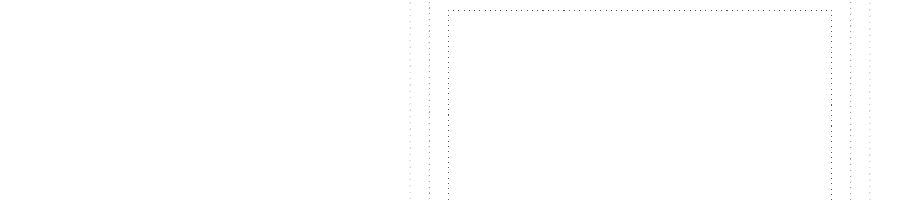
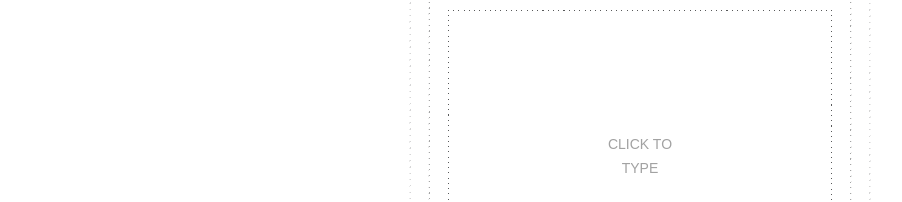
Before and after one commit to victor-alvescv/test-skinstric, a Next.js app: page /introduction in a window 1280 px wide. Shown: the part 198-400 px from the top of the page, without its empty margins (0-902 px from the left). Built offline with nearby package versions, Linux system fonts and the light colour scheme.

Commit message:
input label

```diff
--- a/app/(pages)/introduction/page.js
+++ b/app/(pages)/introduction/page.js
@@ -7,7 +7,11 @@ function Introduction() {
       <div className="flex flex-col flex-auto">
         <nav className="items-center flex h-16 justify-between left-0 fixed top-0 w-full z-30 mx-auto max-w-[2560px] px-8">
           <div className="flex items-center relative z-30 ">
-            <Link href="/" className="font-bold text-[10px]" style={{ fontSize: "clamp(10px,-2px + .9375vw,16px)" }}>
+            <Link
+              href="/"
+              className="font-bold text-[10px]"
+              style={{ fontSize: "clamp(10px,-2px + .9375vw,16px)" }}
+            >
               SKINSTRIC
             </Link>
           </div>
@@ -25,17 +29,23 @@ function Introduction() {
             <div class="introduction-square js-introduction-square">
               <span class="dotted-square is-expanded is-animated"></span>
             </div>
-
-            <div className="flex items-center h-screen flex-col  justify-center absolute left-1/2 transform -translate-x-1/2 text-center top-1/2 -translate-y-1/2">
-              <div className="font-normal tracking-normal absolute bottom-full mb-2px opacity-40 leading-[1.71] text-[clamp(10px, -6px + 1.5625vw, 14px)]">
-                CLICK TO TYPE
+            <div className="items-center flex flex-col justify-center left-1/2 absolute text-center top-1/2 translate-x-[-50%] translate-y-[-50%]">
+              <div
+                style={{ fontSize: "clamp(10px,-6px + 1.5625vw,14px)" }}
+                className="bottom-[100%] mb-1 opacity-40 absolute uppercase font-normal tracking-[0] leading-[1.71]"
+              >
+                Click to type
               </div>
               <form style={{ clippath: "inset(0%)," }}>
-                    <div className="py-[5px] relative">
-                        <input className="border-b border-solid border-black leading-none text-center text-[#1a1b1c]" style={{ width: "calc((var(--introduction-form-label-symbols, 15) - 5.5)* 1ch)" }}/>
-                    </div>
-
-
+                <div className="py-[5px] relative">
+                  <input
+                    className="border-b border-solid border-black leading-none text-center text-[#1a1b1c]"
+                    style={{
+                      width:
+                        "calc((var(--introduction-form-label-symbols, 15) - 5.5)* 1ch)",
+                    }}
+                  />
+                </div>
               </form>
             </div>
 
```
